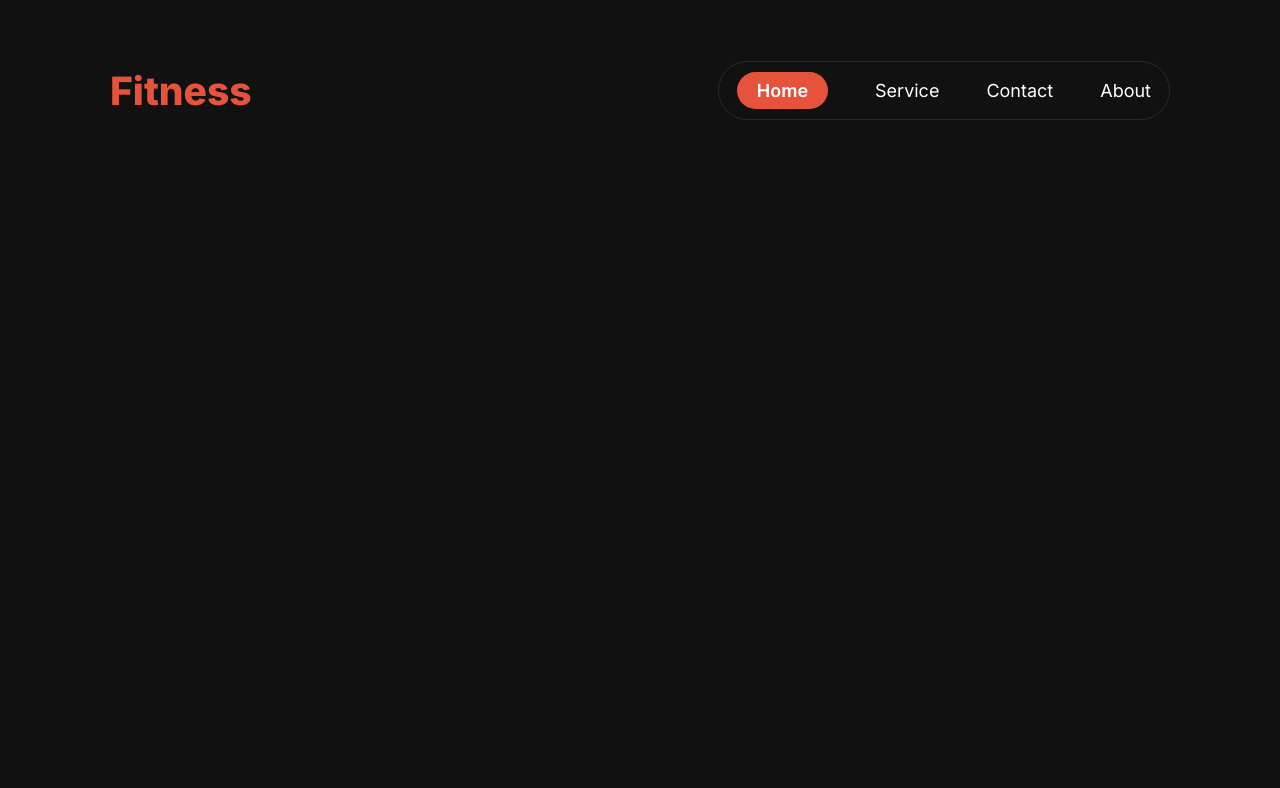
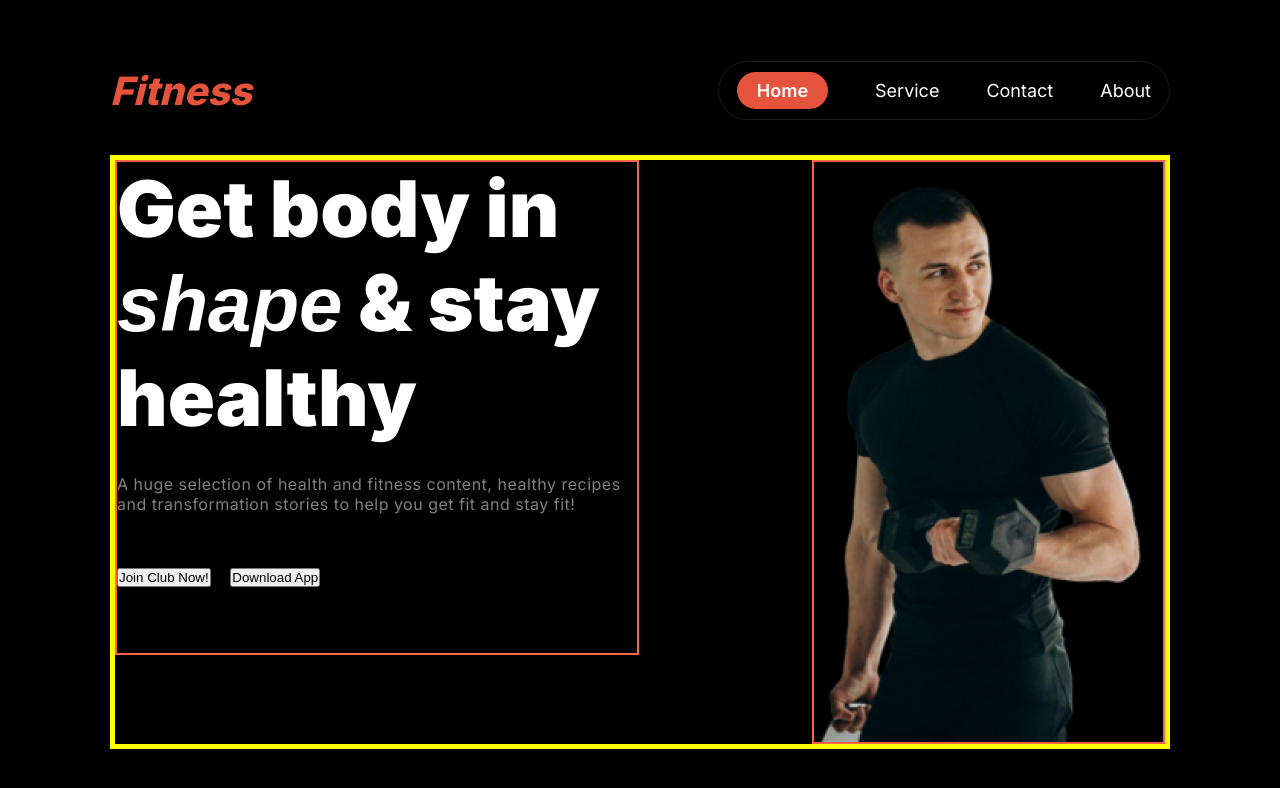
Before and after one commit to Ramkantodey/assignment-2-repo, a plain HTML site: page index.html in a window 1280 px wide. Drawn offline with Linux system fonts and the light colour scheme; a web font is replaced by a local one.

Commit message:
added banner-text

```diff
--- a/index.css
+++ b/index.css
@@ -1,13 +1,17 @@
 @import url('https://fonts.googleapis.com/css2?family=Inter:wght@100..900&display=swap');
+@import url('https://fonts.cdnfonts.com/css/miama');
 body{
     font-family: "Inter", sans-serif;
+    background-color: black;
 }
 * {
     margin: 0px;
     padding: 0px;
-    background-color: #111111;
 }
+/* btn styling */
+.btn{
 
+}
 /* nav bar styling */
 .navbar{
     padding: 10px;
@@ -23,6 +27,7 @@ body{
     color: rgb(230, 83, 60);
     font-size: 39px;
     font-weight: 800;
+    font-style: italic;
 }
 .nav-links{
     list-style: none;
@@ -52,3 +57,54 @@ body{
     color: white;
     display: none;
 }
+
+/* banner section styling */
+.container{
+    justify-content: space-between;
+    width: 1060px;
+    margin: 0 auto;
+
+}
+
+.banner{
+    display: flex;
+    margin-top: 32px;
+    border:5px solid yellow;
+    justify-content: space-between;
+}
+
+.banner-text{
+    color:rgb(255, 255, 255) ;
+    border: 2px solid tomato;
+    width: 520px;
+    height: 491px;
+
+    font-size: 70px;
+
+}
+
+.banner-text span{
+    font-family: 'Miama', sans-serif;
+    font-style: italic;
+}
+.banner-text h1 {
+    width: 520px;
+    height: 282px;
+    font-weight: 900;
+    font-size: 78px;
+    margin-bottom: 30px;
+    line-height: 120%;
+}
+.banner-text p{
+    color: rgba(255, 255, 255, 0.5);
+    font-family: Inter;
+    font-size: 16px;
+    font-weight: 400;
+    letter-spacing: 0.5px;
+    text-align: left;
+}
+.banner-image{
+    border: 2px solid tomato;
+    width: 349px;
+    height: 580px;
+}
--- a/index.html
+++ b/index.html
@@ -26,10 +26,23 @@
     </div>
 </nav>
 </header>
-<main>
+<main class="container">
     <!-- banner section -->
-    <section>
+    <section class="banner">
+        <div class="banner-text">
+            <h1>Get body in <span>shape</span> & stay healthy</h1>
+            <p>A huge selection of health and fitness content, healthy recipes and transformation stories to help you get fit and stay fit!</p>
+            <div>
+                <button class="btn">Join Club Now!</button>
+                <button>Download App</button>
+            </div>
+        </div>
 
+
+        <div class="banner-image">
+            <img src="./images/Images 2.png" alt="">
+            <div></div>
+        </div>
     </section>
 </main>
 
```
